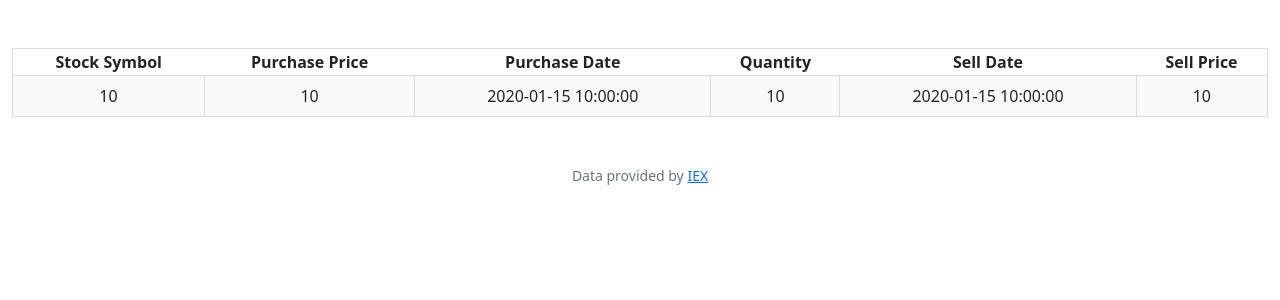
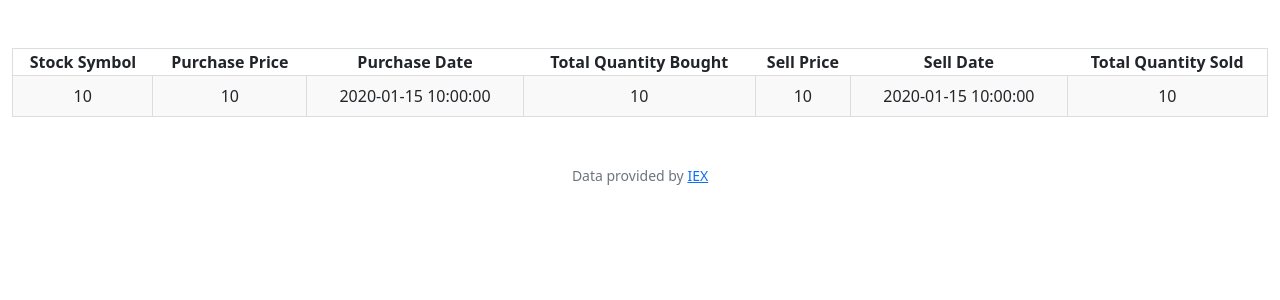
Before and after one commit to softdeveloper23/finance-cs50, a Flask app: template templates/history.html in a window 1280 px wide. Shown: the part 76-376 px from the top of the page. Run offline with Flask 3, Linux system fonts and the light colour scheme; the template is opened without the code that fills it: most values are stand-ins (such as "Sample title", 1, 10 or a date in 2020); some libraries are stand-ins or nearby versions.

Commit message:
Rewrote a lot of code

```diff
--- a/app.py
+++ b/app.py
@@ -40,8 +40,8 @@ def index():
     # Get the user's id
     user_id = session["user_id"]
 
-    # Get user's stocks and shares
-    holdings = db.execute('SELECT stock_symbol, quantity FROM stocks WHERE user_id=?', (user_id,))
+    # Only select stocks where quantity is greater than zero
+    holdings = db.execute('SELECT stock_symbol, quantity FROM stocks WHERE user_id=? AND quantity > 0', (user_id,))
 
     # Get user's cash balance
     cash_balance = db.execute('SELECT cash FROM users WHERE id=?', (user_id,))[0]['cash']
@@ -118,9 +118,22 @@ def buy():
 
                 db.execute("UPDATE users SET cash = ? WHERE id = ?", cash, user_id)
 
-                # Add the purchase to the 'stocks' database
-                db.execute("INSERT INTO stocks (user_id, stock_symbol, purchase_price, purchase_date, quantity) VALUES (?, ?, ?, ?, ?)",
-                    user_id, symbol, purchase_price, purchase_date, shares)
+                # Get the bought quantity of the stock from the 'stocks' database
+                total_bought_quantity = db.execute("SELECT bought_quantity FROM stocks WHERE id = ?", user_id)
+
+                # Check if the user already owns shares of the stock
+                if len(total_bought_quantity) == 0:
+                    # Add the purchase to the 'stocks' database and update the quantity
+                    db.execute("INSERT INTO stocks (user_id, stock_symbol, purchase_price, purchase_date, quantity, bought_quantity) VALUES (?, ?, ?, ?, ?, ?)",
+                        user_id, symbol, purchase_price, purchase_date, shares, shares)
+                else:
+                    # Update the 'stocks' database bought_quantity
+                    new_bought_quantity = total_bought_quantity + shares
+                    db.execute("UPDATE stocks SET bought_quantity = ? WHERE id = ?", new_bought_quantity, user_id)
+                    # Update the 'stocks' database quantity
+                    current_quantity = db.execute("SELECT quantity FROM stocks WHERE id = ?", user_id)
+                    new_quantity = current_quantity + shares
+                    db.execute("UPDATE stocks SET quantity = ? WHERE id = ?", new_quantity, user_id)
 
                 flash(f"Bought {shares} shares of {symbol} for {usd(total_cost)}")
 
@@ -296,23 +309,34 @@ def sell():
                     if shares_sold > current_quantity:
                         return apology("You do not own that many shares of this stock")
 
+                    # Update the user's stock quantity
+                    new_quantity = current_quantity - shares_sold
+
+                    if new_quantity > 0:
+                        db.execute("UPDATE stocks SET quantity = ? WHERE user_id=? AND stock_symbol=?", new_quantity, user_id, symbol)
+                    else:
+                        # Update the user's stock quantity to zero
+                        db.execute("UPDATE stocks SET quantity = ? WHERE user_id=? AND stock_symbol=?", 0, user_id, symbol)
+
+                    # Update the user's sold quantity in the 'stocks' database
+                    sold_quantity = db.execute('SELECT sold_quantity FROM stocks WHERE user_id=? AND stock_symbol=?', user_id, symbol)[0]['sold_quantity']
+
+                    # If no shares have been sold yet, set the sold quantity to the shares sold
+                    if sold_quantity == None:
+                        sold_quantity = shares_sold
+                        db.execute("UPDATE stocks SET sold_quantity = ? WHERE user_id=? AND stock_symbol=?", sold_quantity, user_id, symbol)
+                    else:
+                        new_sold_quantity = sold_quantity + shares_sold
+                        db.execute("UPDATE stocks SET sold_quantity = ? WHERE user_id=? AND stock_symbol=?", new_sold_quantity, user_id, symbol)
+
                     # Update the user's cash balance
                     cash = cash_balance + total_value
 
                     db.execute("UPDATE users SET cash = ? WHERE id = ?", cash, user_id)
 
-                    # Update the user's stock quantity
-                    quantity = current_quantity - shares_sold
-
-                    # Get the purchase price of the stock
-                    purchase_price = db.execute('SELECT purchase_price FROM stocks WHERE user_id=? AND stock_symbol=?', user_id, symbol)[0]['purchase_price']
-
-                    # Get the purchase date of the stock
-                    purchase_date = db.execute('SELECT purchase_date FROM stocks WHERE user_id=? AND stock_symbol=?', user_id, symbol)[0]['purchase_date']
-
                     # Add the sale to the 'stocks' database
-                    db.execute("INSERT INTO stocks (user_id, stock_symbol, sell_price, sell_date, purchase_price, purchase_date, quantity) VALUES (?, ?, ?, ?, ?, ?, ?)",
-                        user_id, symbol, sell_price, sell_date, purchase_price, purchase_date, quantity)
+                    db.execute("INSERT INTO stocks (user_id, stock_symbol, sell_price, sell_date) VALUES (?, ?, ?, ?)",
+                        user_id, symbol, sell_price, sell_date)
 
                     flash(f"Sold {shares_sold} shares of {symbol} for {usd(total_value)}")
 
--- a/templates/history.html
+++ b/templates/history.html
@@ -10,18 +10,20 @@
         <th>Stock Symbol</th>
         <th>Purchase Price</th>
         <th>Purchase Date</th>
-        <th>Quantity</th>
+        <th>Total Quantity Bought</th>
+        <th>Sell Price</th>
         <th>Sell Date</th>
-        <th>Sell Price</th>
+        <th>Total Quantity Sold</th>
     </tr>
     {% for transaction in transactions %}
     <tr>
         <td>{{ transaction.stock_symbol }}</td>
         <td>{{ transaction.purchase_price }}</td>
         <td>{{ transaction.purchase_date }}</td>
-        <td>{{ transaction.quantity }}</td>
+        <td>{{ transaction.bought_quantity }}</td>
+        <td>{{ transaction.sell_price }}</td>
         <td>{{ transaction.sell_date }}</td>
-        <td>{{ transaction.sell_price }}</td>
+        <td>{{ transaction.sold_quantity }}</td>
     </tr>
     {% endfor %}
 </table>
```
Also changed, not shown: finance.db, 2 other files.
